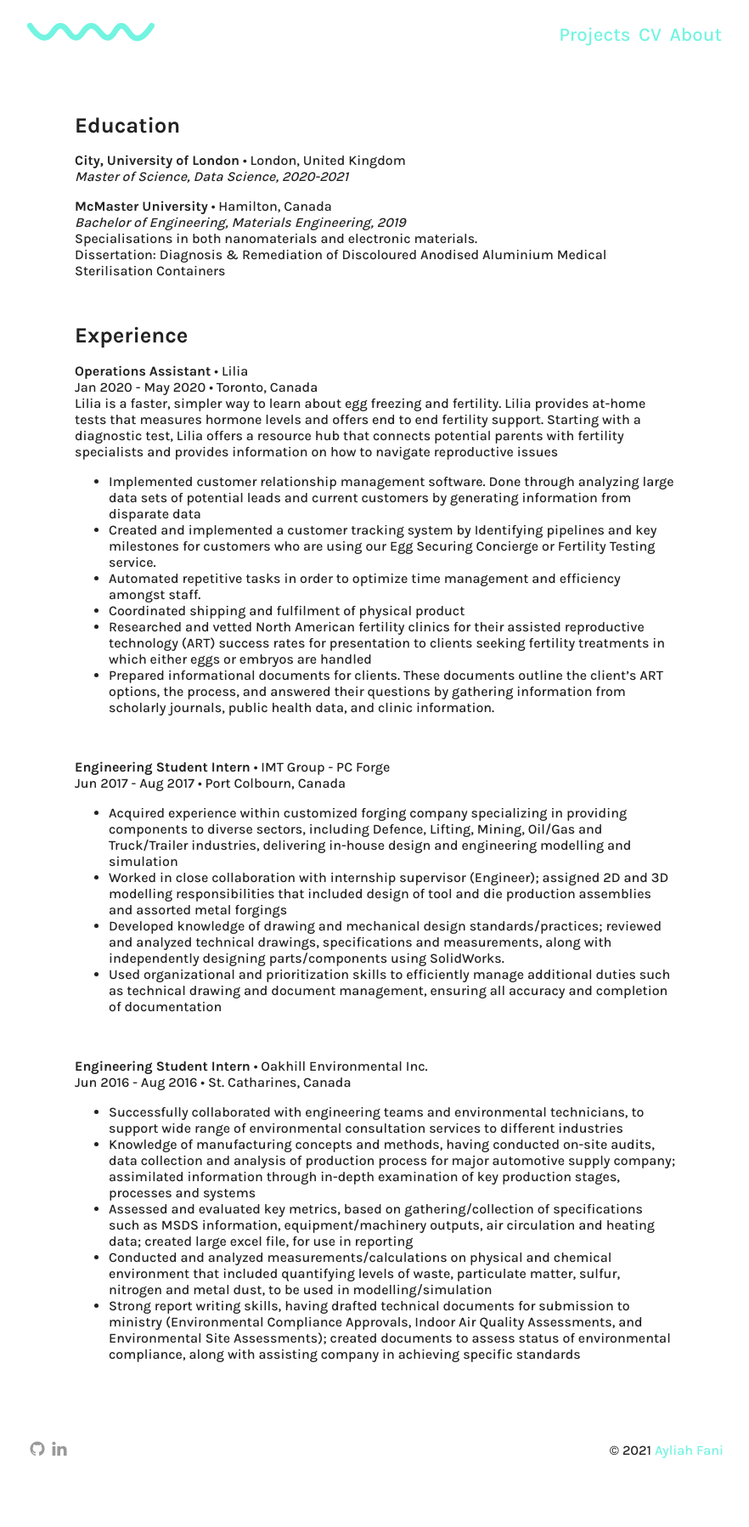
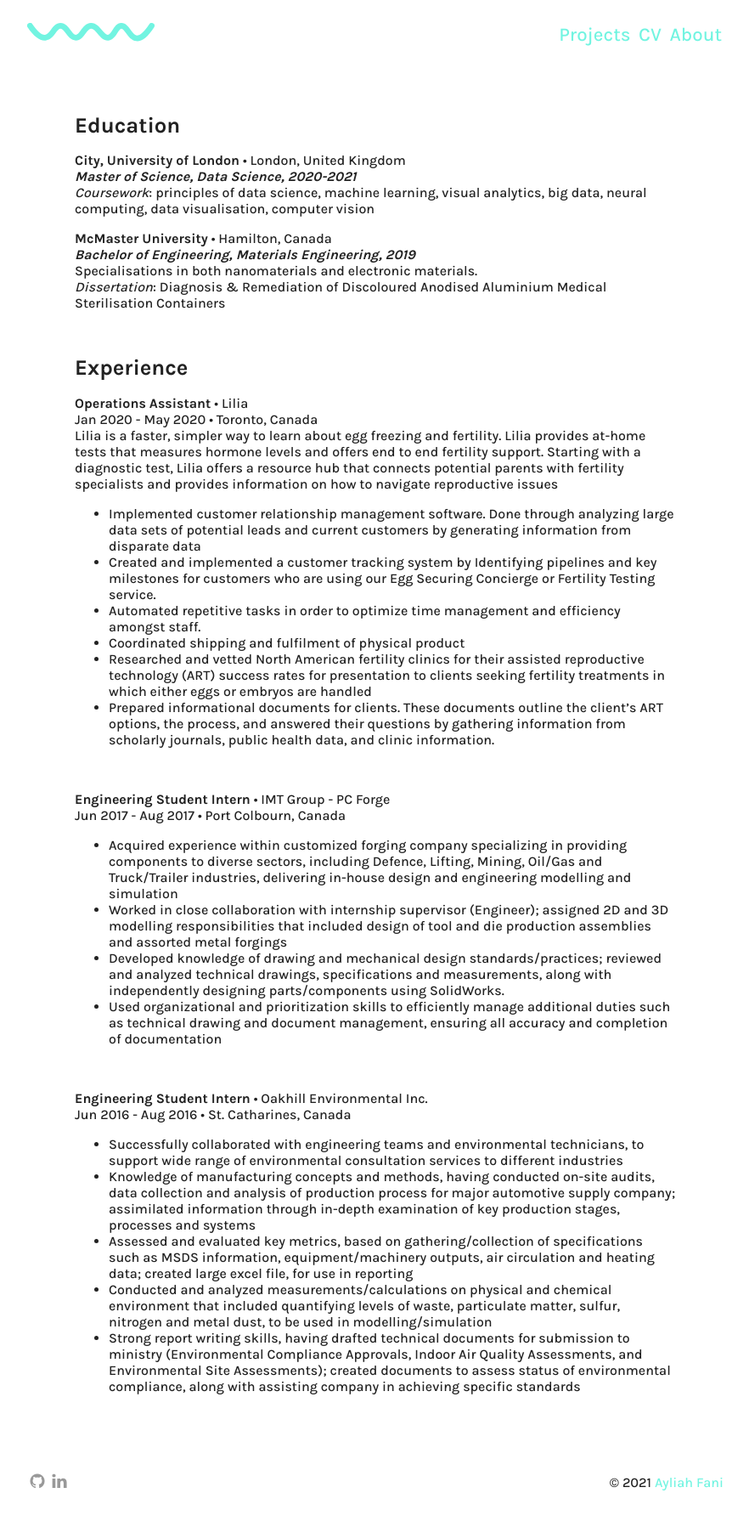
Before and after one commit to ayliahfani/ayliahfani.github.io, a Jekyll site: the page built from content/cv.md, in a window 1280 px wide. Shown: the whole page at 85% size, without its empty margins (198-1080 px from the left). Built offline with Jekyll 4.4.1, drawn with Linux system fonts in a browser that asks for light colours; before the commit the page ends 1759 px from its top, so only the background shows below that.

Commit message:
Update cv.md

```diff
--- a/content/cv.md
+++ b/content/cv.md
@@ -5,14 +5,14 @@
 ---
 
 # Education
-**City, University of London** • London, United Kingdom<br>
-*Master of Science, Data Science, 2020-2021*
-
+**City, University of London** • London, United Kingdom <br>
+**_Master of Science, Data Science, 2020-2021_** <br>
+_Coursework_: principles of data science, machine learning, visual analytics, big data, neural computing, data visualisation, computer vision
 
 **McMaster University** • Hamilton, Canada <br>
-*Bachelor of Engineering, Materials Engineering, 2019*<br>
+**_Bachelor of Engineering, Materials Engineering, 2019_**<br>
 Specialisations in both nanomaterials and electronic materials.<br>
-Dissertation: Diagnosis & Remediation of Discoloured Anodised Aluminium Medical Sterilisation Containers
+_Dissertation_: Diagnosis & Remediation of Discoloured Anodised Aluminium Medical Sterilisation Containers
 
 <br>
 
```
